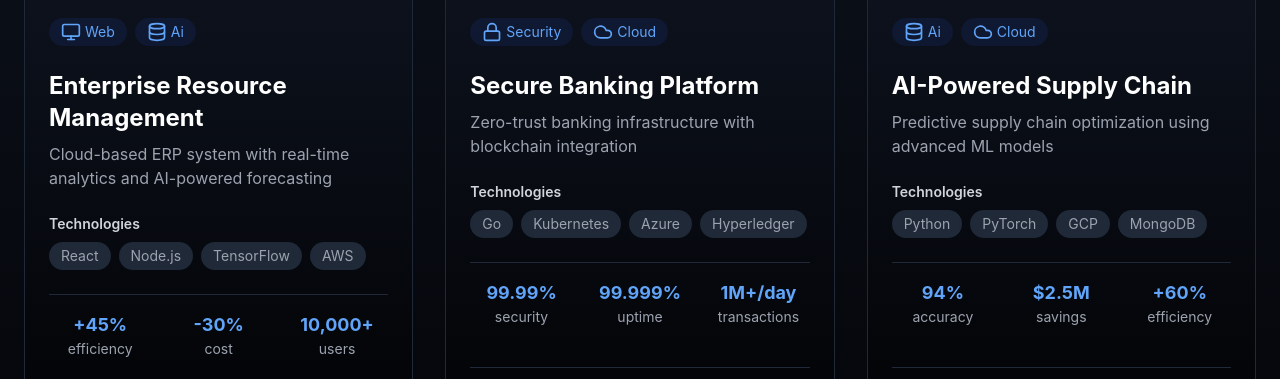
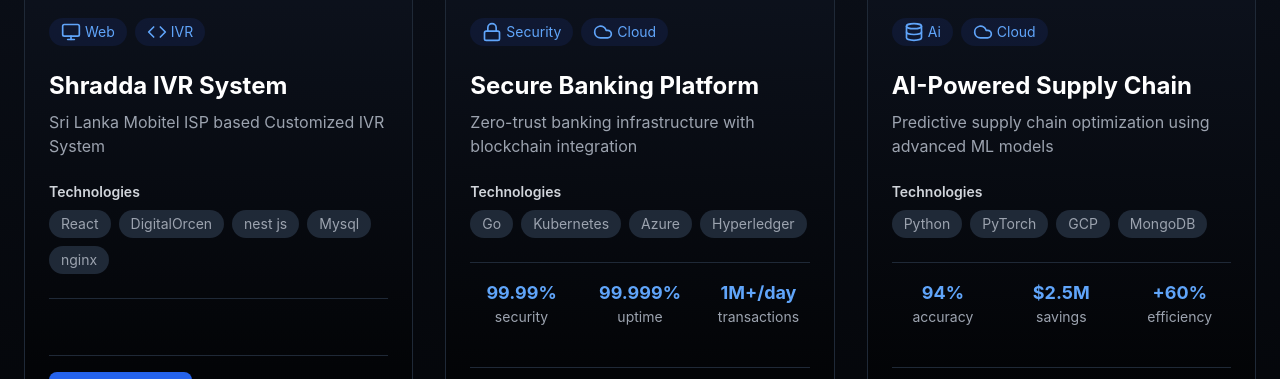
Before and after one commit to EshanAdithaya/lexInnovations-web, a React (Create React App) app: page /projects in a window 1280 px wide. Shown: the part 573-952 px from the top of the page. Built offline with nearby package versions, Linux system fonts and the light colour scheme.

Commit message:
Update ProjectShowcase component with new IVR system project details and features

```diff
--- a/src/pages/ProjectShowcase.js
+++ b/src/pages/ProjectShowcase.js
@@ -15,26 +15,26 @@
   const projects = [
     {
       id: 1,
-      title: 'Enterprise Resource Management',
-      description: 'Cloud-based ERP system with real-time analytics and AI-powered forecasting',
-      image: '/api/placeholder/600/400',
-      category: ['web', 'ai'],
-      tech: ['React', 'Node.js', 'TensorFlow', 'AWS'],
+      title: 'Shradda IVR System',
+      description: 'Sri Lanka Mobitel ISP based Customized IVR System',
+      image: 'https://pawsome-testing.sgp1.digitaloceanspaces.com/f52624b0-63f3-4c4f-95d3-534e2bc02c20-WhatsApp_Image_2025-01-05_at_22.47.44_427d31e1-removebg-preview.png',
+      category: ['web', 'IVR'],
+      tech: ['React', 'DigitalOrcen', 'nest js', 'Mysql', 'nginx'],
       features: [
-        'Real-time data processing',
-        'AI-powered forecasting',
-        'Multi-tenant architecture',
+        'Custom Audio track upload',
+        'payment system for GSM call subscription',
+        'Admin Dashboard for schedule audios',
         'Advanced analytics dashboard'
       ],
       results: {
-        efficiency: '+45%',
-        cost: '-30%',
-        users: '10,000+'
+        // efficiency: '+45%',
+        // cost: '-30%',
+        // users: '10,000+'
       },
       links: {
-        case_study: '#',
-        github: '#',
-        live: '#'
+        // case_study: '#',
+        // github: '#',
+        // live: '#'
       }
     },
     {
```
